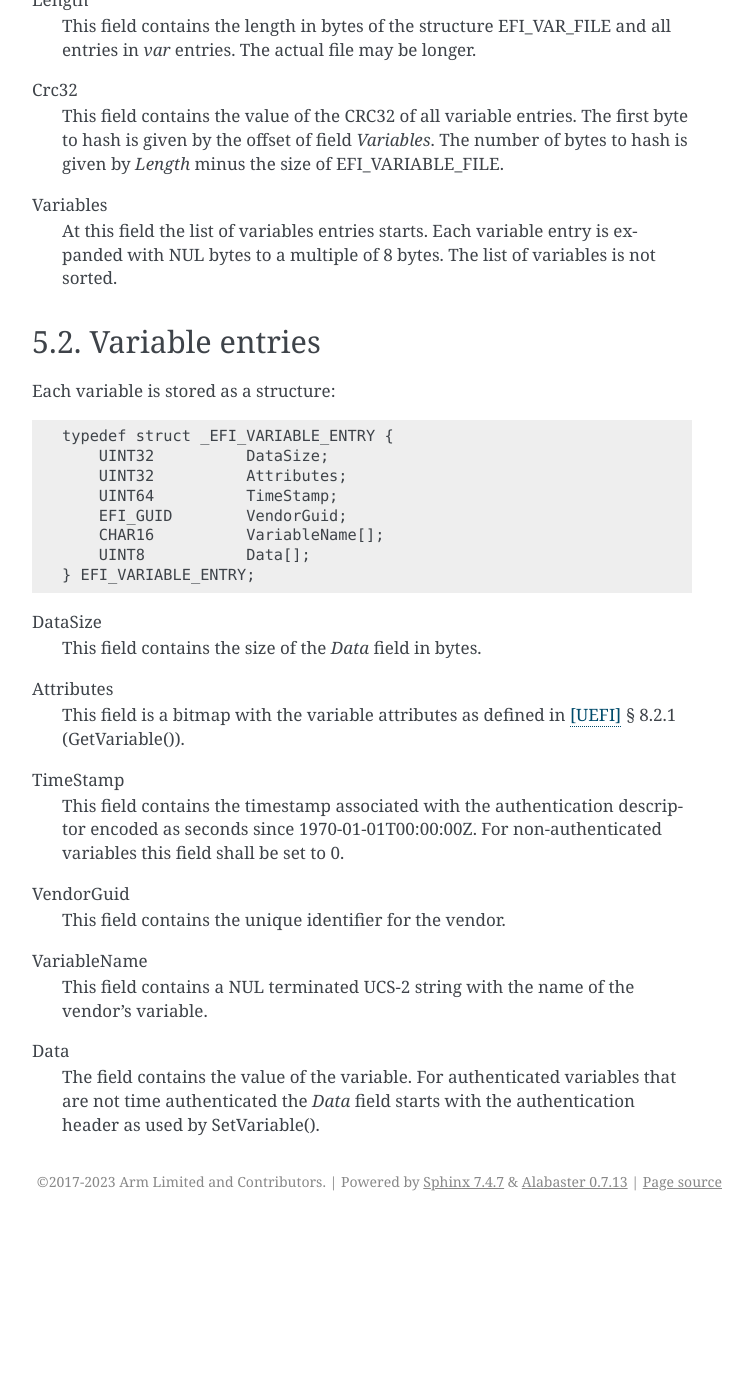
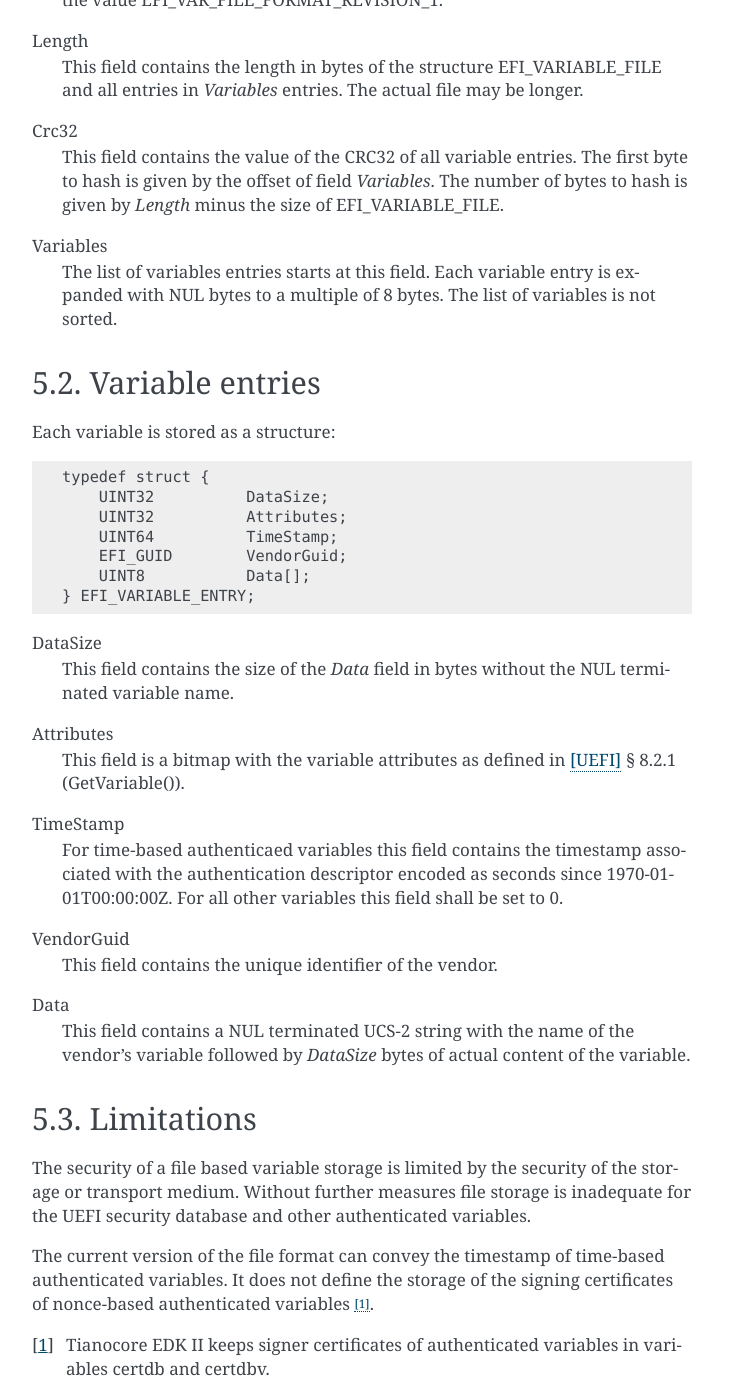
Before and after one commit to ARM-software/ebbr, a Sphinx documentation site: the page built from source/chapter5-variable-storage.rst, in a window 1280 px wide and 1400 px high, scrolled down 1123 px. Shown: the whole window, without its empty margins (388-1141 px from the left). Built offline with Sphinx 7.4.7, drawn with Linux system fonts in a browser that asks for light colours; before the commit the page ends 2344 px from its top, so only the background shows below that; some of the changed text lies outside the part shown.

Commit message:
Update chapter5-variable-storage.rst
* define the endianness
* remove superfluous structure names
* remove field VariableName and replace it by a text description
* describe security limitations
* describe missing definition of the storage of certificates for
  nonce-bases authenticated variables

Signed-off-by: Heinrich Schuchardt <heinrich.schuchardt@canonical.com>

```diff
--- a/source/chapter5-variable-storage.rst
+++ b/source/chapter5-variable-storage.rst
@@ -14,6 +14,8 @@ and the operating system can rely on.
 The path of the file will be related to the operating system via the device-tree
 as UTF-8 string */chosen/efivarfile*.
 
+All integer fields are stored in little-endian byte order.
+
 File header
 -----------
 
@@ -27,7 +29,7 @@ The current revision of the file format it given by::
 
 The file header has the following structure::
 
-    typedef struct _EFI_VARIABLE_FILE {
+    typedef struct {
         UINT64                  Reserved;
         UINT8                   Magic[7];
         UINT8                   Revision;
@@ -48,8 +50,8 @@ Revision
     takes the value EFI_VAR_FILE_FORMAT_REVISION_1.
 
 Length
-    This field contains the length in bytes of the structure EFI_VAR_FILE and
-    all entries in *var* entries. The actual file may be longer.
+    This field contains the length in bytes of the structure EFI_VARIABLE_FILE
+    and all entries in *Variables* entries. The actual file may be longer.
 
 Crc32
     This field contains the value of the CRC32 of all variable entries.
@@ -58,7 +60,7 @@ Crc32
     EFI_VARIABLE_FILE.
 
 Variables
-    At this field the list of variables entries starts. Each variable entry is
+    The list of variables entries starts at this field. Each variable entry is
     expanded with NUL bytes to a multiple of 8 bytes. The list of variables is
     not sorted.
 
@@ -67,35 +69,46 @@ Variable entries
 
 Each variable is stored as a structure::
 
-    typedef struct _EFI_VARIABLE_ENTRY {
+    typedef struct {
         UINT32          DataSize;
         UINT32          Attributes;
         UINT64          TimeStamp;
         EFI_GUID        VendorGuid;
-        CHAR16          VariableName[];
         UINT8           Data[];
     } EFI_VARIABLE_ENTRY;
 
 DataSize
-    This field contains the size of the *Data* field in bytes.
+    This field contains the size of the *Data* field in bytes without
+    the NUL terminated variable name.
 
 Attributes
     This field is a bitmap with the variable attributes as defined in
     [UEFI]_ § 8.2.1 (GetVariable()).
 
 TimeStamp
-    This field contains the timestamp associated with the authentication
-    descriptor encoded as seconds since 1970-01-01T00:00:00Z. For
-    non-authenticated variables this field shall be set to 0.
+    For time-based authenticaed variables this field contains the timestamp
+    associated with the authentication descriptor encoded as seconds since
+    1970-01-01T00:00:00Z. For all other variables this field shall be set to 0.
 
 VendorGuid
-    This field contains the unique identifier for the vendor.
-
-VariableName
-    This field contains a NUL terminated UCS-2 string with the name of the
-    vendor’s variable.
+    This field contains the unique identifier of the vendor.
 
 Data
-    The field contains the value of the variable. For authenticated variables
-    that are not time authenticated the *Data* field starts with the
-    authentication header as used by SetVariable().
+    This field contains a NUL terminated UCS-2 string with the name of the
+    vendor’s variable followed by *DataSize* bytes of actual content of the
+    variable.
+
+Limitations
+-----------
+
+The security of a file based variable storage is limited by the security
+of the storage or transport medium. Without further measures file storage
+is inadequate for the UEFI security database and other authenticated
+variables.
+
+The current version of the file format can convey the timestamp of
+time-based authenticated variables. It does not define the storage of the
+signing certificates of nonce-based authenticated variables [#]_.
+
+.. [#] Tianocore EDK II keeps signer certificates of authenticated
+   variables in variables certdb and certdbv.
```
